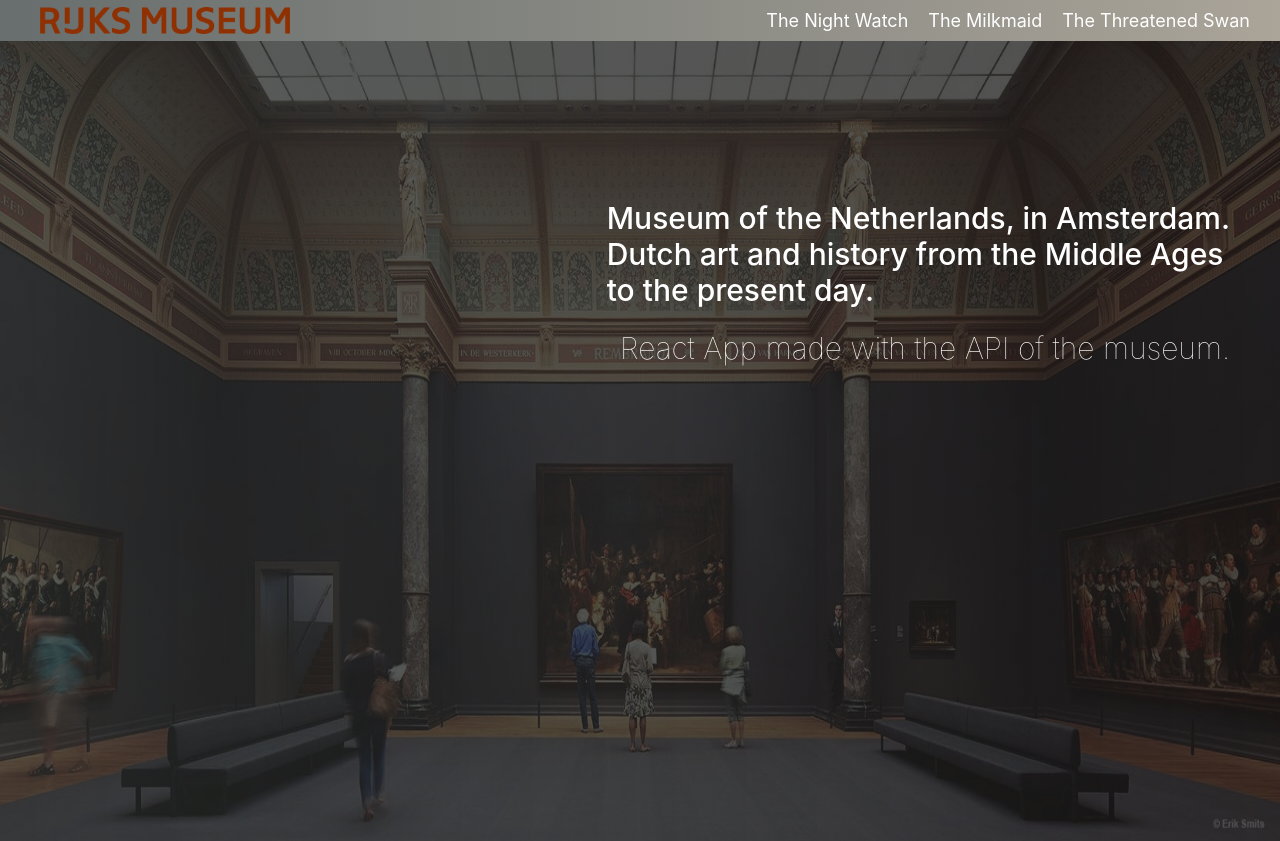
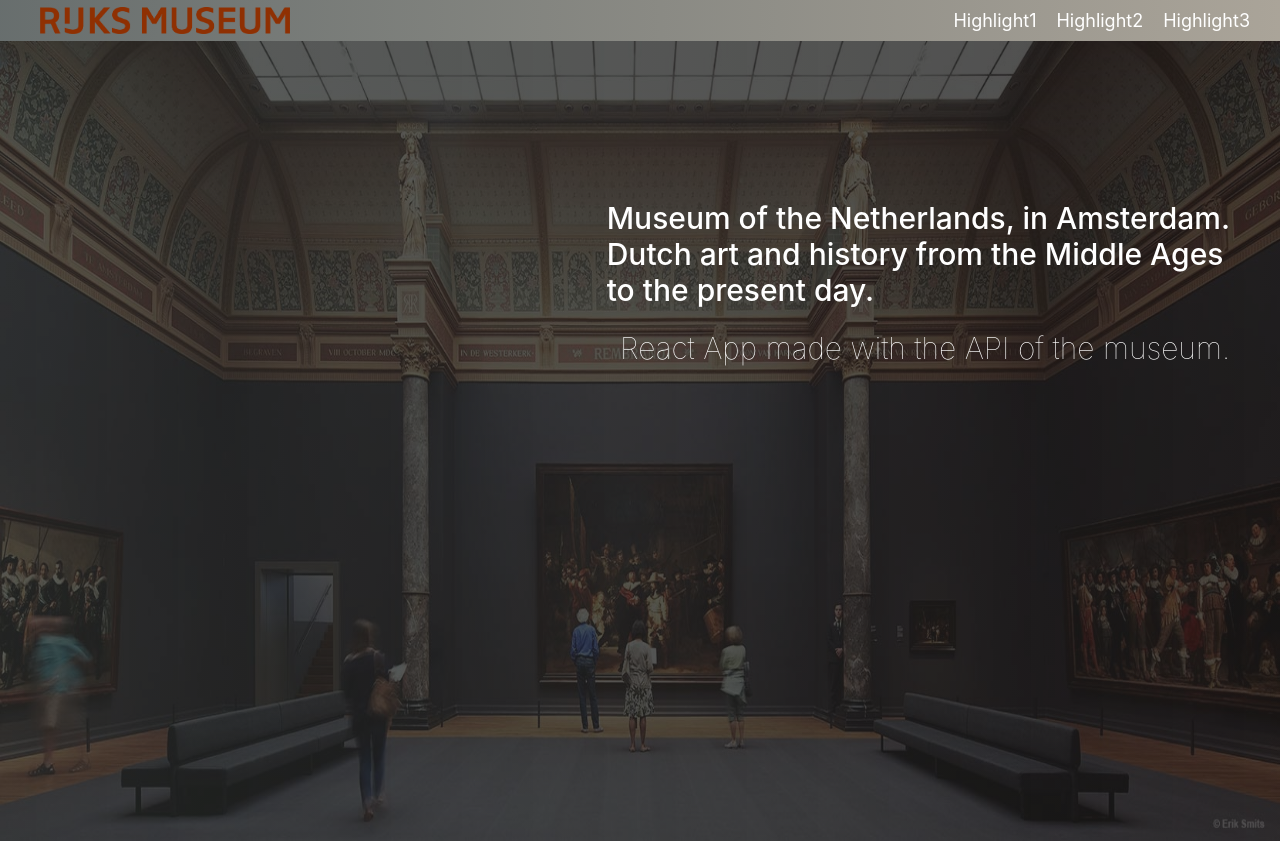
Before and after one commit to lausvision/projectreact3, a React (Create React App) app: page / in a window 1280 px wide. Built offline with nearby package versions, Linux system fonts and the light colour scheme; no server answers.

Commit message:
name of the paintings to highlights, api has changed

```diff
--- a/src/Navbar.js
+++ b/src/Navbar.js
@@ -34,9 +34,9 @@ class Navbar extends Component{
         </div>
 
         <ul className={this.state.isOpen ? 'showNav': 'undefined'}>
-          <li><Link to='/SecondScreen'>The Night Watch</Link></li>
-          <li><Link to='/ThirdScreen'>The Milkmaid</Link></li>
-          <li><Link to='/FourthScreen'>The Threatened Swan</Link></li>
+          <li><Link to='/SecondScreen'>Highlight1</Link></li>
+          <li><Link to='/ThirdScreen'>Highlight2</Link></li>
+          <li><Link to='/FourthScreen'>Highlight3</Link></li>
 
         </ul>
 
--- a/src/SecondScreen.js
+++ b/src/SecondScreen.js
@@ -14,14 +14,18 @@ class SecondScreen extends Component{
     state={linktoweb: ""};
 
     async componentWillMount(){
-      const res = await axios.get("https://www.rijksmuseum.nl/api/nl/collection?key=TlcG1N0t&involvedMaker=Rembrandt+van+Rijn");
-      this.setState({imageURL: res.data.artObjects[0].webImage.url});
-      this.setState({maker: res.data.artObjects[0].principalOrFirstMaker});
-      this.setState({title: res.data.artObjects[0].title});
-      this.setState({prodPlace: res.data.artObjects[0].productionPlaces});
-      this.setState({linktoweb: res.data.artObjects[0].links.web});
-      console.log(res.data);
-    }
+        const res = await axios.get("https://www.rijksmuseum.nl/api/nl/collection?key=TlcG1N0t&toppieces=true");
+        this.setState({imageURL: res.data.artObjects[3].webImage.url});
+        this.setState({maker: res.data.artObjects[3].principalOrFirstMaker});
+        this.setState({title: res.data.artObjects[3].title});
+        this.setState({prodPlace: res.data.artObjects[3].productionPlaces[1]});
+        this.setState({linktoweb: res.data.artObjects[3].links.web});
+        console.log(res.data);
+
+        if(this.prodPlace===[null]){
+          this.setState({prodPlace: 'unknown'});
+        }
+      }
 
     render(){
         return(
```
